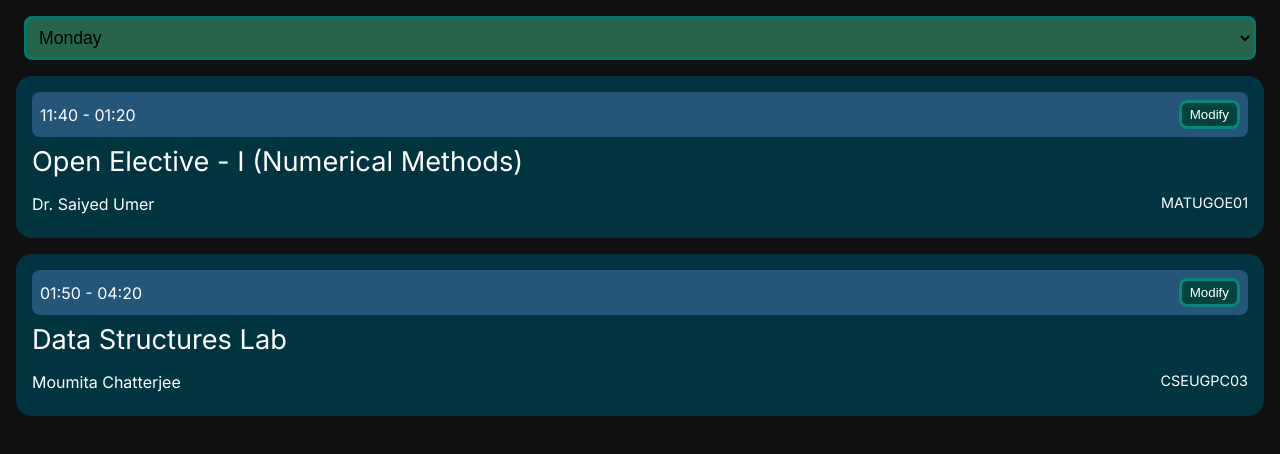
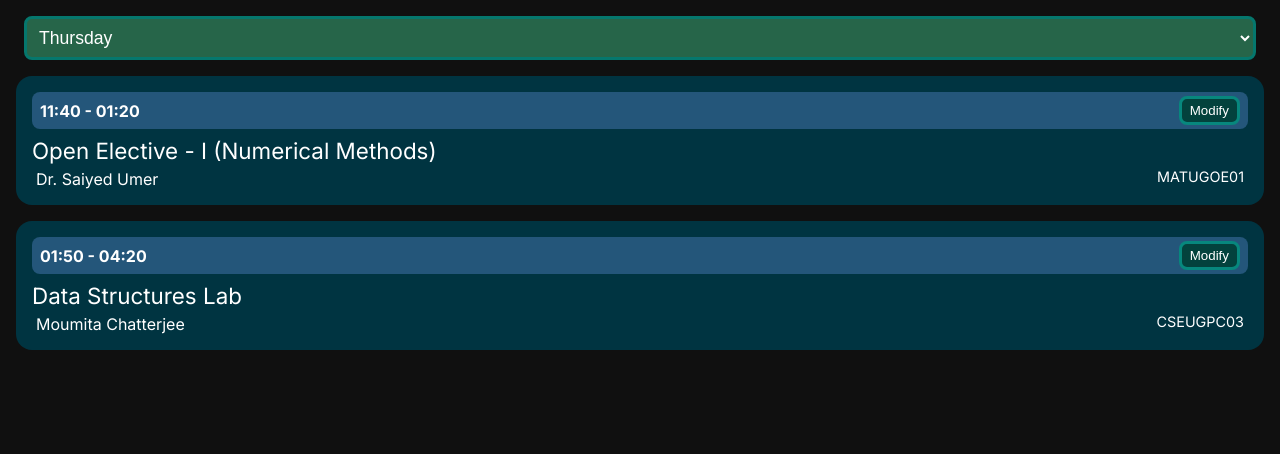
Before and after one commit to iammasoodalam/timetable, a Next.js app: page / in a window 1280 px wide. Shown: the top 454 px of the page. Built offline with nearby package versions, Linux system fonts and the light colour scheme.

Commit message:
added interectivity for changing days

```diff
--- a/src/Components/scheduleCard.module.scss
+++ b/src/Components/scheduleCard.module.scss
@@ -6,11 +6,12 @@
 }
 .header{
   background-color: rgb(36, 86, 122);
-  padding: .5rem;
+  padding: .25rem .5rem;
   border-radius: .5rem;
   display: flex;
   justify-content: space-between;
   align-items: center;
+  font-weight: bold;
 }
 
 
@@ -24,20 +25,22 @@
 }
 
 .subject{
-  margin: 0.5rem 0;
-  font-size: 1.7rem;
+  margin: 0.5rem 0 0 0;
+  font-size: 1.4rem;
 }
 
 .footer {
+  margin: 0 .25rem;
   display: flex;
+  align-items: center;
   justify-content: space-between;
 }
 .courseCode {
-  margin: .5rem 0;
+  margin: .25rem 0;
   font-size: 0.9rem;
 }
 .professor {
-  margin: 0.5rem 0;
+  margin: 0.25rem 0 0 0;
 }
 
 .holiday{
--- a/src/app/home.module.scss
+++ b/src/app/home.module.scss
@@ -10,4 +10,5 @@
   border: 3px solid rgb(5, 119, 109);
   background-color: rgb(38, 101, 73);
   outline: none;
+  color: white;
 }
--- /dev/null
+++ b/src/app/mainContainer.tsx
@@ -0,0 +1,35 @@
+'use client'
+import ScheduleCard, { Holiday } from '@/Components/scheduleCard'
+import styles from './home.module.scss'
+import React, { useState, useEffect } from 'react'
+
+type TData = {
+  timeFrom: string;
+  timeTo: string;
+  courseCode: string;
+  subject: string;
+  professor: string;
+}
+
+export default function Main({ data }: { data: Array<Array<TData>> }) {
+  const [day, setDay] = useState(1)
+  const d = new Date();
+  useEffect(() => {
+    setDay(d.getDay())
+  }, [])
+  const changeDay = (event: any) => { // I don't know, what will be the type of the event
+    setDay(event.target.value)
+  }
+  return (
+    <main className={styles.main}>
+      <select name='day' id='day' value={day} className={styles.daySelection} onChange={changeDay}>
+        <option value="1">Monday</option>
+        <option value="2">Tuesday</option>
+        <option value="3">Wednesday</option>
+        <option value="4">Thursday</option>
+        <option value="5">Friday</option>
+      </select>
+      {(day == 0 || day == 6) ? <Holiday /> : data[day - 1].map(period => <ScheduleCard {...period} key={period.courseCode} />)}
+    </main>
+  )
+}
--- a/src/app/page.tsx
+++ b/src/app/page.tsx
@@ -1,10 +1,8 @@
-import fs from 'fs'
-import path from 'path'
-import styles from './home.module.scss'
-import ScheduleCard, { Holiday } from '@/Components/scheduleCard'
+import getFile from '@/lib/getFile'
+import Main from './mainContainer'
 
+export default async function Page() {
 
-export default function Page() {
   type TData = {
     timeFrom: string;
     timeTo: string;
@@ -12,21 +10,13 @@ export default function Page() {
     subject: string;
     professor: string;
   }
-  const d = new Date();
-  const day = d.getDay();
-  const file = fs.readFileSync(path.join(process.cwd(), 'src/lib', 'data.json'), 'utf-8')
+
+  const file = await getFile();
   const data = JSON.parse(file) as Array<Array<TData>>
 
   return (
-    <main className={styles.main}>
-      <select name='day' id='day' className={styles.daySelection}>
-        <option value="1">Monday</option>
-        <option value="2">Tuesday</option>
-        <option value="3">Wednesday</option>
-        <option value="4">Thursday</option>
-        <option value="5">Friday</option>
-      </select>
-      {(day == 0 || day == 6) ? <Holiday /> : data[day - 1].map(period => <ScheduleCard {...period} key={period.courseCode} />)}
-    </main>
+    <div>
+      <Main data={data} />
+    </div>
   )
 }
--- /dev/null
+++ b/src/lib/getFile.ts
@@ -0,0 +1,7 @@
+'use server'
+import fs from 'fs'
+import path from 'path'
+
+export default async function getFile(){
+  return fs.readFileSync(path.join(process.cwd(), 'src/lib', 'data.json'), 'utf-8')
+}
```
